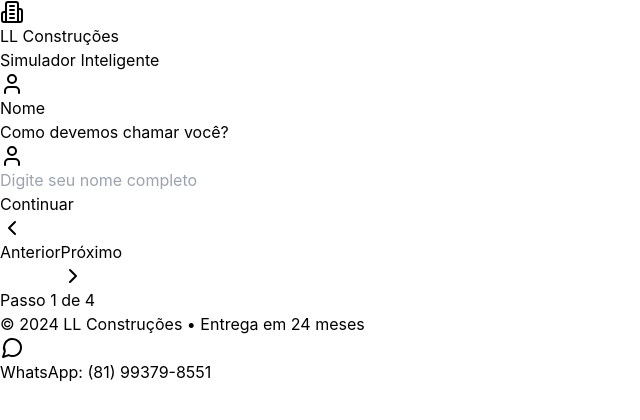
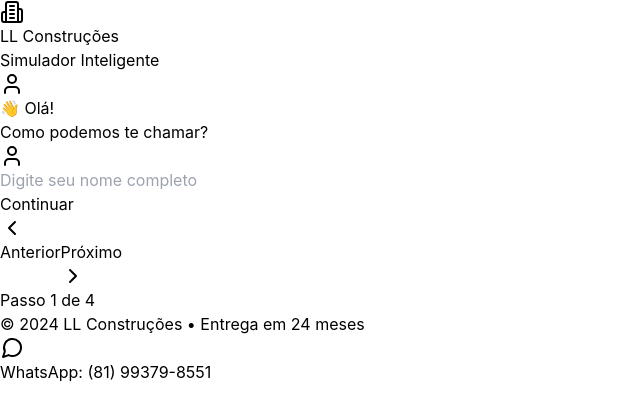
Before and after one commit to souzamkt0/ll-construcoes, a React (Vite) app: page / in a window 1280 px wide. Shown: the top 420 px of the page, without its empty margins (0-640 px from the left). Built offline with nearby package versions, Linux system fonts and the light colour scheme.

Commit message:
Enhance UX: change background to blue gradient, replace 'Nome' with 'Olá', personalize pages with user name, update final message to 'Obrigado, em breve entraremos em contato'

```diff
--- a/src/App.jsx
+++ b/src/App.jsx
@@ -230,9 +230,9 @@ _Proposta personalizada baseada no seu perfil_`;
             <div className="w-28 h-28 mx-auto bg-gradient-to-br from-blue-500 via-indigo-500 to-purple-500 rounded-full flex items-center justify-center shadow-2xl">
               <User className="w-14 h-14 text-white" />
             </div>
-            <div className="space-y-3">
-              <h2 className="text-3xl font-bold text-gray-800">{step.title}</h2>
-              <p className="text-gray-600 text-lg">{step.description}</p>
+            <div className="text-center mb-8">
+              <h2 className="text-3xl font-bold text-gray-800 mb-4">👋 Olá!</h2>
+              <p className="text-gray-600 text-lg">Como podemos te chamar?</p>
             </div>
 
             <div className="space-y-6">
@@ -277,8 +277,8 @@ _Proposta personalizada baseada no seu perfil_`;
               <MessageCircle className="w-14 h-14 text-white" />
             </div>
             <div className="space-y-3">
-              <h2 className="text-3xl font-bold text-gray-800">{step.title}</h2>
-              <p className="text-gray-600 text-lg">{step.description}</p>
+              <h2 className="text-3xl font-bold text-gray-800">📱 WhatsApp</h2>
+              <p className="text-gray-600 text-lg">Olá {formData.nome}! Qual seu WhatsApp?</p>
             </div>
 
             <div className="space-y-6">
@@ -323,8 +323,8 @@ _Proposta personalizada baseada no seu perfil_`;
               <DollarSign className="w-10 h-10 text-white" />
             </div>
             <div className="space-y-2">
-              <h2 className="text-2xl font-bold text-gray-800">{step.title}</h2>
-              <p className="text-gray-600 text-base">{step.description}</p>
+              <h2 className="text-2xl font-bold text-gray-800">💰 Renda Mensal</h2>
+              <p className="text-gray-600 text-base">Olá {formData.nome}! Qual sua renda mensal?</p>
             </div>
 
             <div className="grid grid-cols-1 gap-3">
@@ -992,7 +992,7 @@ Aguardo retorno!`;
                   <div className="w-16 h-16 mx-auto bg-gradient-to-br from-blue-500 to-indigo-500 rounded-full flex items-center justify-center mb-4">
                     <Phone className="w-8 h-8 text-white" />
                   </div>
-                  <h4 className="text-xl font-bold text-gray-800 mb-2">📞 Em breve LL Construções entra em contato!</h4>
+                  <h4 className="text-xl font-bold text-gray-800 mb-2">🙏 Obrigado, em breve entraremos em contato!</h4>
                   <p className="text-gray-600 mb-3">Nossa equipe comercial analisará sua proposta e entrará em contato para agendar uma visita e fechar negócio.</p>
                   <div className="bg-white rounded-xl p-4 border border-blue-100">
                     <p className="text-blue-600 font-semibold">📱 WhatsApp: (81) 99379-8551</p>
@@ -1011,6 +1011,7 @@ Aguardo retorno!`;
 
   return (
     <div className="min-h-screen bg-gradient-to-br from-slate-50 via-blue-50 to-indigo-100">
+      <div className="container mx-auto px-4 py-8">
       {/* Header */}
       <header className="bg-gradient-to-r from-blue-600 via-indigo-600 to-purple-600 shadow-2xl">
         <div className="max-w-md mx-auto px-6 py-6">
@@ -1098,6 +1099,7 @@ Aguardo retorno!`;
         </div>
       </footer>
     </div>
+    </div>
   );
 }
 
```
